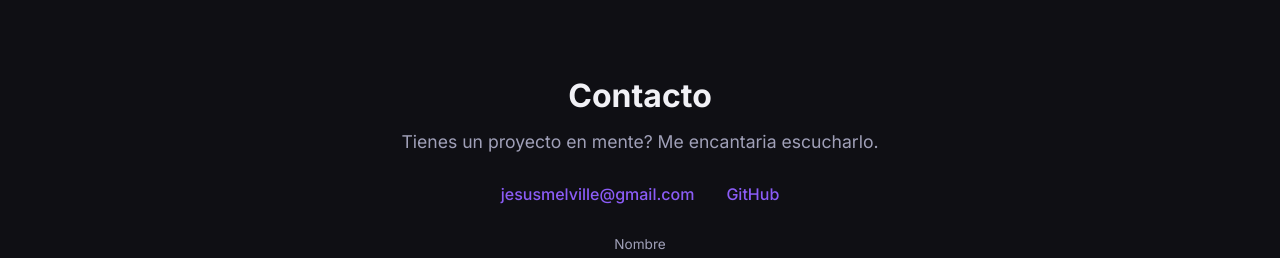
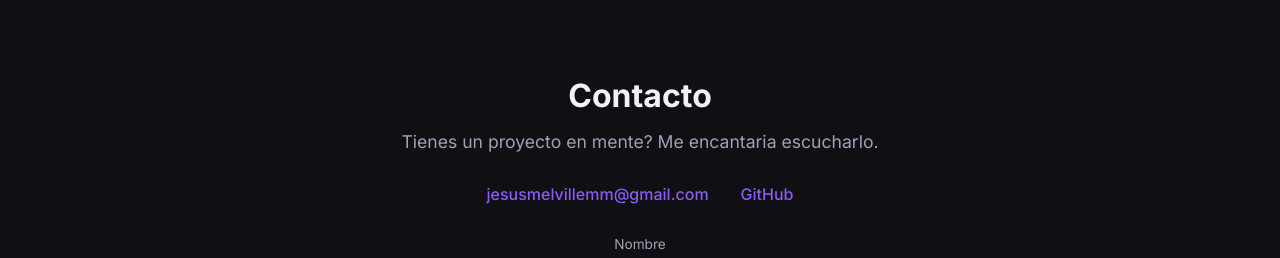
Before and after one commit to JesusMelville/portfolio-web, a React (Vite) app: page / in a window 1280 px wide. Shown: the part 1892-2150 px from the top of the page. Built offline with nearby package versions, Linux system fonts and the light colour scheme.

Commit message:
fix: actualizar correo electronico

```diff
--- a/src/data/profile.js
+++ b/src/data/profile.js
@@ -3,7 +3,7 @@ export const profile = {
     title: 'Desarrollador Web Full Stack',
     bio: 'Creo aplicaciones web modernas y escalables. Apasionado por el codigo limpio, las buenas practicas y la experiencia de usuario.',
     location: 'Rep Dominicana',
-    email: 'jesusmelville@gmail.com',
+    email: 'jesusmelvillemm@gmail.com',
     github: 'https://github.com/JesusMelville',
     avatar: 'https://avatars.githubusercontent.com/u/222508878'
 };
```
